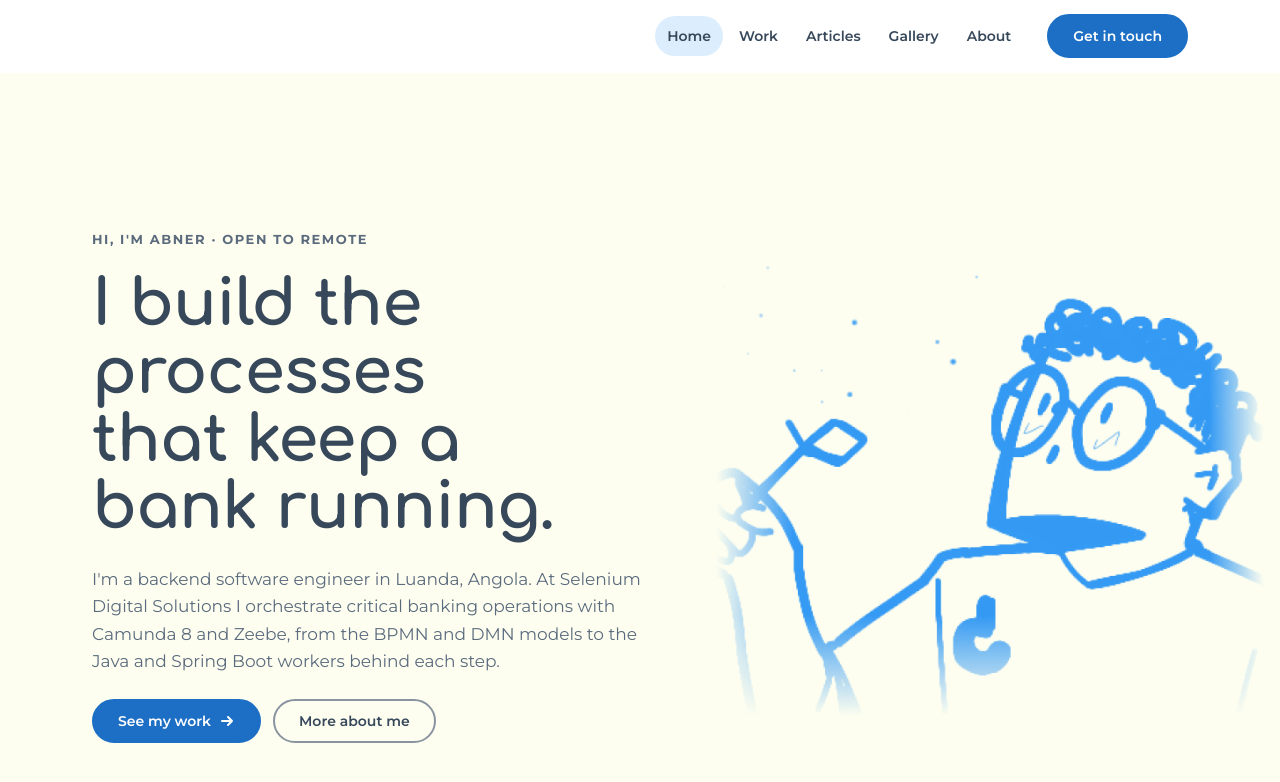
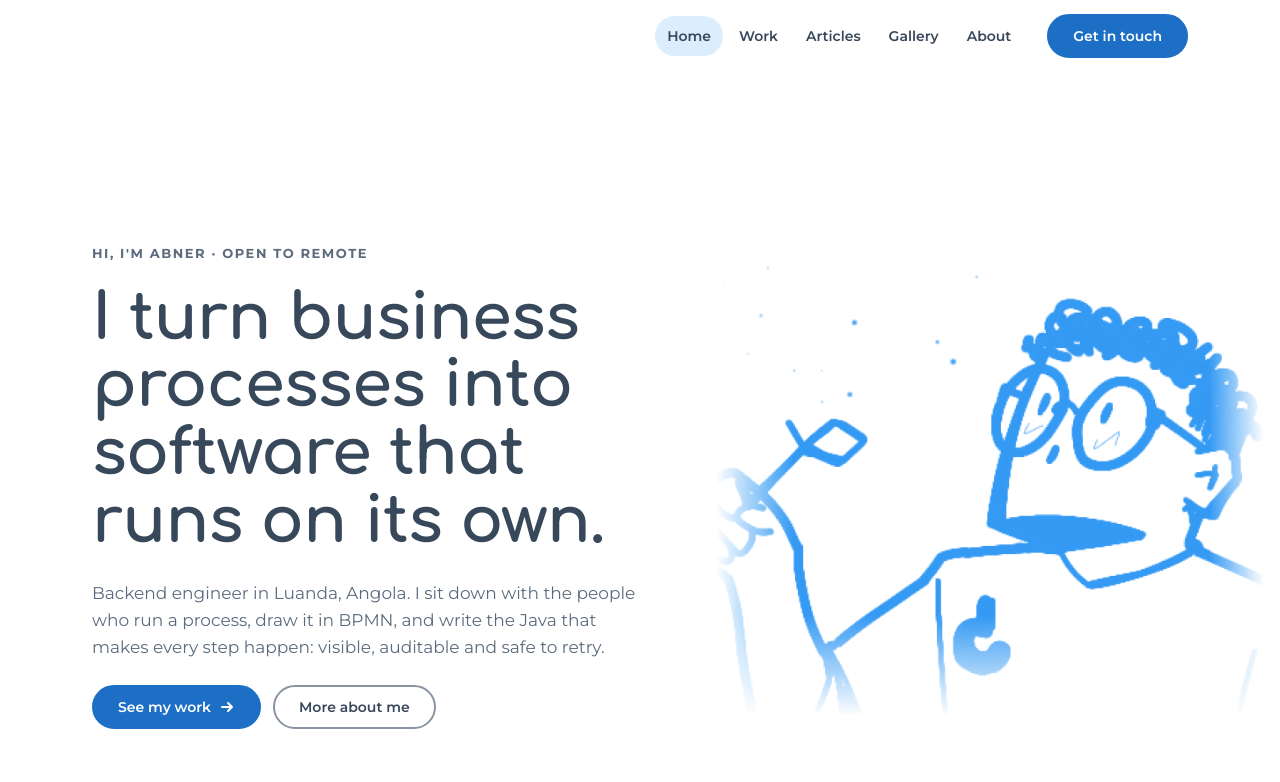
Before and after one commit to jedin01/jedin01, a Jekyll site: the page built from index.html, in a window 1280 px wide and 900 px high. Shown: the top 782 px of the window. Built offline with Jekyll 4.4.1, drawn with Linux system fonts in a browser that asks for light colours.

Commit message:
Topo com fundo branco e nova apresentação
Co-Authored-By: Claude Opus 5.5 <noreply@anthropic.com>
Claude-Session: https://claude.ai/code/session_01VCsnxdWecjaDKR21mmRSd4

```diff
--- a/index.html
+++ b/index.html
@@ -3,12 +3,12 @@ title: Home
 nav: home
 ---
     <!-- ============ HERO ============ -->
-    <section class="hero hero--intro section--sunken" aria-labelledby="hero-title">
+    <section class="hero hero--intro" aria-labelledby="hero-title">
       <div class="container">
         <div class="hero-copy">
           <p class="eyebrow">Hi, I'm Abner&nbsp;· Open to remote</p>
-          <h1 class="display-xl" id="hero-title">I build the processes that keep a bank running.</h1>
-          <p class="body-l">I'm a backend software engineer in Luanda, Angola. At Selenium Digital Solutions I orchestrate critical banking operations with Camunda 8 and Zeebe, from the BPMN and DMN models to the Java and Spring Boot workers behind each step.</p>
+          <h1 class="display-xl" id="hero-title">I turn business processes into software that runs on its own.</h1>
+          <p class="body-l">Backend engineer in Luanda, Angola. I sit down with the people who run a process, draw it in BPMN, and write the Java that makes every step happen: visible, auditable and safe to retry.</p>
           <div class="hero-actions">
             <a class="btn" href="{{ '/work/' | relative_url }}">See my work{% include arrow.html %}</a>
             <a class="btn btn--ghost" href="{{ '/about/' | relative_url }}">More about me</a>
@@ -19,7 +19,7 @@ nav: home
     </section>
 
     <!-- ============ WHAT I DO ============ -->
-    <section class="section" aria-labelledby="work-title">
+    <section class="section section--sunken" aria-labelledby="work-title">
       <div class="container">
         <div class="section-head reveal">
           <p class="eyebrow">What I do</p>
@@ -76,7 +76,7 @@ nav: home
     </section>
 
     <!-- ============ FEATURED WORK ============ -->
-    <section class="section section--sunken" aria-labelledby="featured-title">
+    <section class="section" aria-labelledby="featured-title">
       <div class="container">
         <div class="section-row reveal">
           <div class="section-head">
@@ -95,7 +95,7 @@ nav: home
     </section>
 
     <!-- ============ OPEN TO ============ -->
-    <section class="section" aria-labelledby="open-title">
+    <section class="section section--sunken" aria-labelledby="open-title">
       <div class="container why">
         <div class="why-intro reveal">
           <p class="eyebrow">What I'm looking for</p>
@@ -132,7 +132,7 @@ nav: home
     </section>
 
     <!-- ============ PROCESS ============ -->
-    <section class="section section--sunken" aria-labelledby="process-title">
+    <section class="section" aria-labelledby="process-title">
       <div class="container about">
         <div class="about-copy reveal">
           <p class="eyebrow">How I think</p>
@@ -150,7 +150,7 @@ nav: home
     </section>
 
     <!-- ============ LATEST ARTICLES ============ -->
-    <section class="section" aria-labelledby="latest-title">
+    <section class="section section--sunken" aria-labelledby="latest-title">
       <div class="container">
         <div class="section-row reveal">
           <div class="section-head">
```
